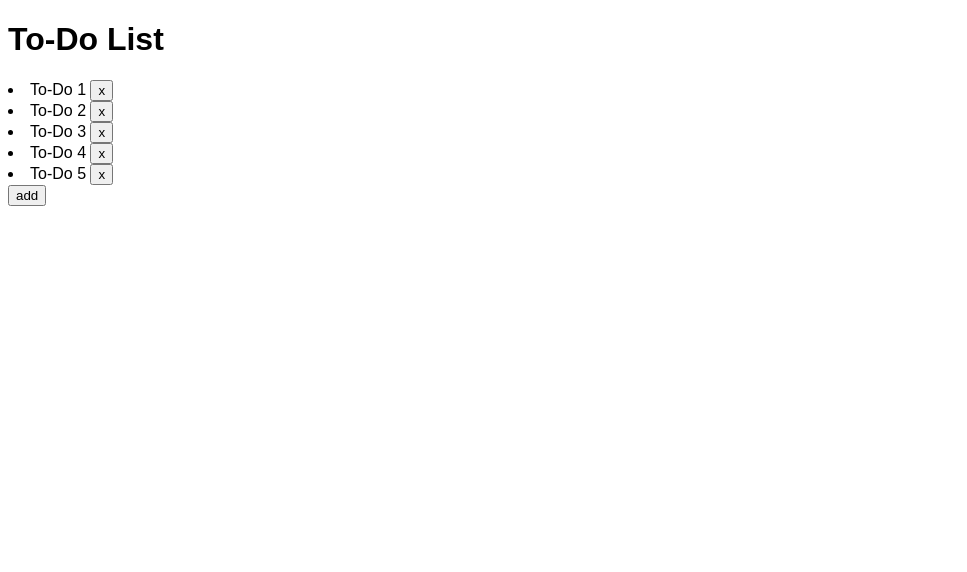
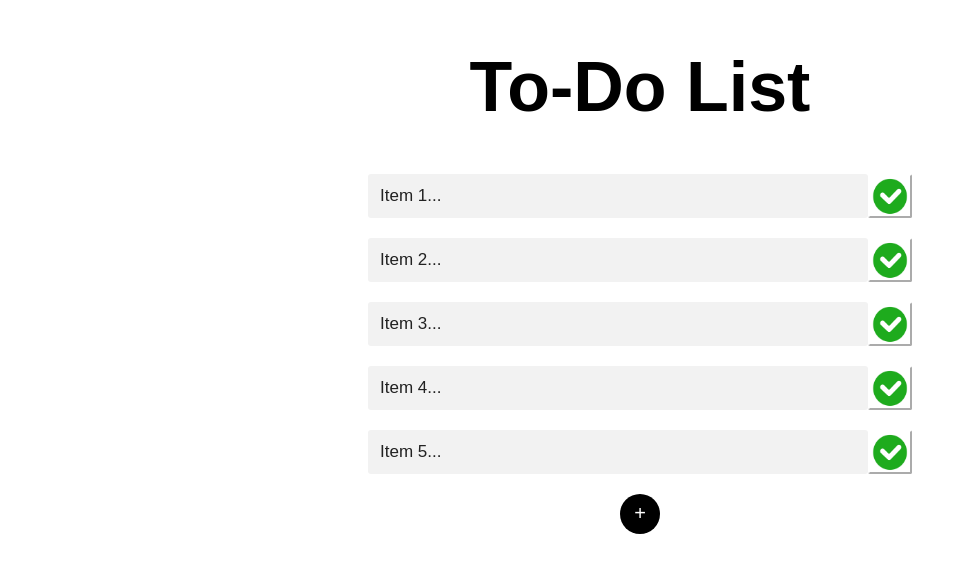
Before and after one commit to Andrewkim03/To-Do-List, a plain HTML site: page index.html in a window 1280 px wide. Shown: the whole page, without its empty margins (0-967 px from the left). Drawn offline with Linux system fonts and the light colour scheme.

Commit message:
css done

```diff
--- a/index.html
+++ b/index.html
@@ -12,23 +12,38 @@
         <h1>To-Do List</h1>
     </div>
     <div class="lists">
-        <li>To-Do 1
-            <button>x</button>
-        </li>
-        <li>To-Do 2
-            <button>x</button>
-        </li>
-        <li>To-Do 3
-            <button>x</button>
-        </li>
-        <li>To-Do 4
-            <button>x</button>
-        </li>
-        <li>To-Do 5
-            <button>x</button>
-        </li>
+        <div class="item">
+            <input type="text" placeholder="Item 1..."/>
+            <button class="checkmark">
+                <img src="checkmark.png">
+            </button>
+        </div>
+        <div class="item">
+            <input type="text" placeholder="Item 2..."/>
+            <button class="checkmark">
+                <img src="checkmark.png">
+            </button>
+        </div>
+        <div class="item">
+            <input type="text" placeholder="Item 3..."/>
+            <button class="checkmark">
+                <img src="checkmark.png">
+            </button>
+        </div>
+        <div class="item">
+            <input type="text" placeholder="Item 4..."/>
+            <button class="checkmark">
+                <img src="checkmark.png">
+            </button>
+        </div>
+        <div class="item">
+            <input type="text" placeholder="Item 5..."/>
+            <button class="checkmark">
+                <img src="checkmark.png">
+            </button>
+        </div>
     </div>
-    <button>add</button>
+    <button class="add">+</button>
 
 </body>
 </html>
--- a/style.css
+++ b/style.css
@@ -1,3 +1,94 @@
-body {
+*, *::before, *::after {
     font-family: sans-serif;
+    box-sizing: border-box;
 }
+
+:root{
+    --cell-size:100px;
+    --mark-size: calc((var(--cell-size)* .9));
+}
+
+.title h1{
+    text-align: center;
+    font-size: 70px;
+}
+
+.lists{
+    display: flex;
+    flex-direction: column;
+    align-items: center;
+    gap: 20px;
+}
+
+.add{
+    display: block;
+    margin: 20px auto;
+}
+
+.item{
+    display: flex;
+    align-items: center;
+}
+
+input {
+    border: none;
+    background: #f2f2f2;
+    padding: 12px;
+    border-radius: 3px;
+    font-size: 17px;
+    width: 500px;
+    outline: none;
+}
+
+input:focus::placeholder{
+    color: transparent;
+}
+
+input::placeholder{
+    color: #222;
+    transition: color 0.3s ease;
+}
+
+.item input:focus{
+    border: 2px solid #222;
+    transition-delay: 0.1s;
+}
+
+.checkmark{
+    align-items: center;
+    justify-content: center;
+    cursor: pointer;
+    padding: 0;
+    border-color: white;
+    border-radius: 2px;
+}
+
+.checkmark img{
+    width: 40px;
+    height: 40px;
+    margin-bottom: -3.2px;
+}
+
+.checkmark:hover{
+    border: 2.5px solid rgb(0, 193, 0);
+    transition-delay: 0.1s;
+}
+
+.add{
+    align-items: center;
+    justify-content: center;
+    cursor: pointer;
+    background-color: black;
+    color: white;
+    font-size: 20px;
+    border: none;
+    border-radius: 50%;
+    width: 40px;
+    height: 40px;
+}
+
+.add:hover{
+    background-color: white;
+    color: black;
+    border: 2px dotted black;
+}
```
Also changed, not shown: checkmark.png (added).
